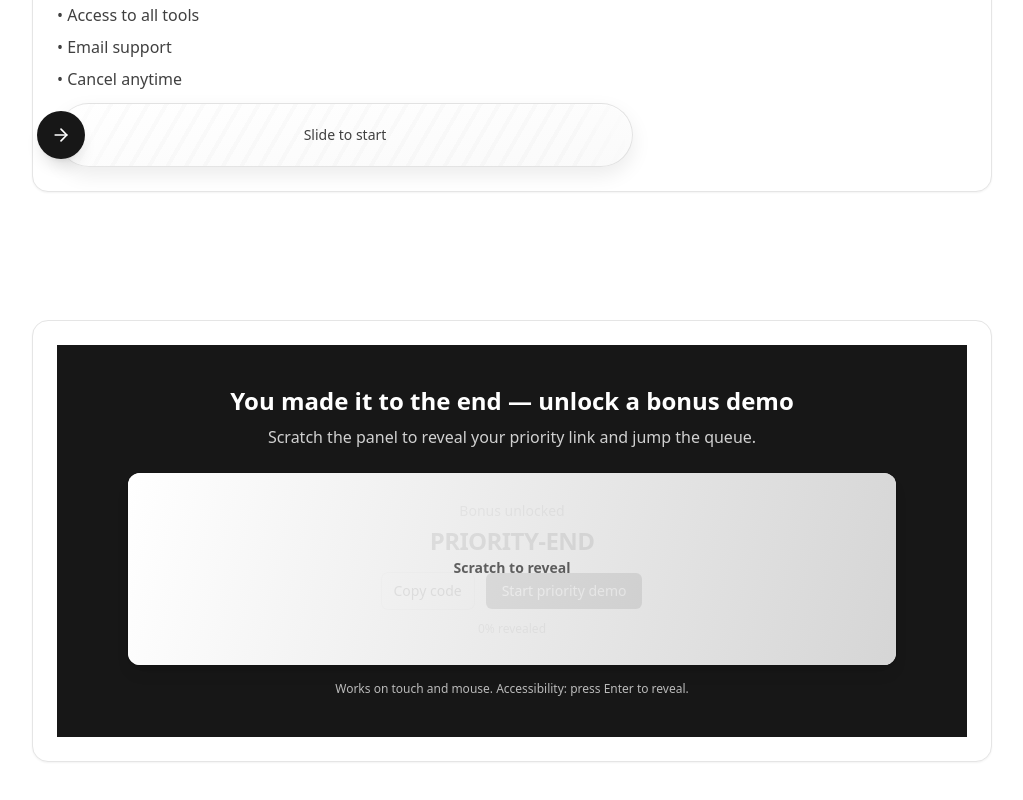
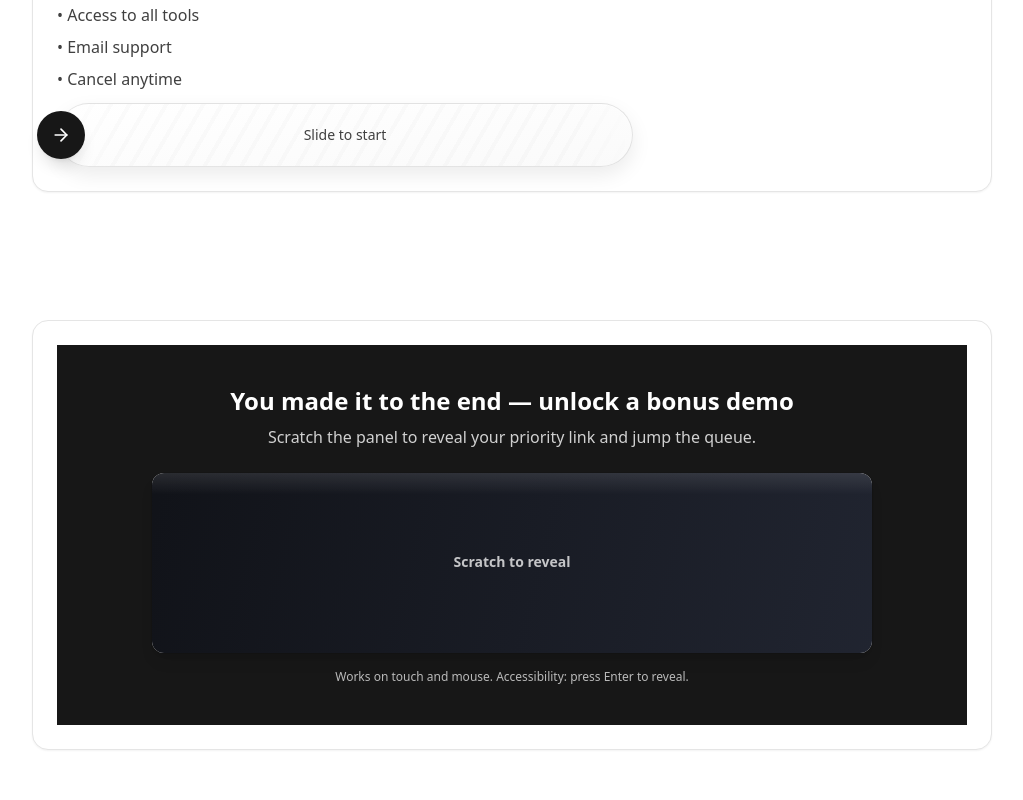
Before and after one commit to syphernite/seoceo, a React (Vite) app: page / in a window 1280 px wide. Shown: the part 1282-2082 px from the top of the page, without its empty margins (128-1151 px from the left). Built offline with nearby package versions, Linux system fonts and the light colour scheme.

Commit message:
fix scratch

```diff
--- a/src/components/Header.tsx
+++ b/src/components/Header.tsx
@@ -11,7 +11,6 @@ type NavItem = { label: string; type: "route" | "section"; to: string };
 const NAV: NavItem[] = [
   { label: "Home", type: "route", to: "/" },
   { label: "Pricing", type: "section", to: "pricing" },
-  { label: "Free Audit", type: "section", to: "audit" },
   { label: "Contact", type: "route", to: "/contact" },
 ];
 
--- a/src/components/Partnership.tsx
+++ b/src/components/Partnership.tsx
@@ -20,7 +20,7 @@ export default function Partnership() {
               <ScratchCTA
                 width={720}
                 height={180}
-                revealHref="/contact?priority=end"
+                revealHref="https://built4you.org"
                 revealLabel="Start priority demo"
                 code="PRIORITY-END"
               />
--- a/src/components/ScratchCTA.tsx
+++ b/src/components/ScratchCTA.tsx
@@ -3,22 +3,21 @@ import React, { useEffect, useRef, useState } from "react";
 import { useNavigate } from "react-router-dom";
 
 type Props = {
-  code?: string;          // optional voucher/label to reveal
-  revealHref: string;     // where to send the user
-  revealLabel?: string;   // button label
-  className?: string;     // for outer sizing
+  revealHref: string;      // supports absolute URLs
+  className?: string;      // optional outer sizing
+  width?: number;          // optional fixed width
+  height?: number;         // optional fixed height
 };
 
 export default function ScratchCTA({
-  code = "UNLOCKED",
   revealHref,
-  revealLabel = "Continue",
   className = "w-full max-w-3xl h-40 sm:h-44 md:h-48",
+  width,
+  height,
 }: Props) {
   const nav = useNavigate();
   const canvasRef = useRef<HTMLCanvasElement>(null);
   const [revealed, setRevealed] = useState(false);
-  const [progress, setProgress] = useState(0); // 0..1
   const radius = 28;
 
   const drawOverlay = () => {
@@ -26,25 +25,37 @@ export default function ScratchCTA({
     if (!c) return;
     const dpr = typeof window !== "undefined" && window.devicePixelRatio ? window.devicePixelRatio : 1;
 
+    if (width) c.style.width = `${width}px`;
+    if (height) c.style.height = `${height}px`;
+
     const rect = c.getBoundingClientRect();
     c.width = Math.max(1, Math.round(rect.width * dpr));
     c.height = Math.max(1, Math.round(rect.height * dpr));
 
     const ctx = c.getContext("2d");
     if (!ctx) return;
-    if ((ctx as any).resetTransform) (ctx as any).resetTransform();
+    (ctx as any).resetTransform?.();
     ctx.scale(dpr, dpr);
 
     const w = rect.width;
     const h = rect.height;
 
+    // Dark, near-opaque overlay
     const grd = ctx.createLinearGradient(0, 0, w, h);
-    grd.addColorStop(0, "rgba(255,255,255,0.92)");
-    grd.addColorStop(1, "rgba(210,210,210,0.92)");
+    grd.addColorStop(0, "rgba(12,14,20,0.98)");
+    grd.addColorStop(1, "rgba(28,32,44,0.98)");
     ctx.fillStyle = grd;
     ctx.fillRect(0, 0, w, h);
 
-    ctx.fillStyle = "rgba(0,0,0,.6)";
+    // Subtle foil highlight
+    const highlight = ctx.createLinearGradient(0, 0, 0, Math.max(20, h * 0.12));
+    highlight.addColorStop(0, "rgba(255,255,255,0.10)");
+    highlight.addColorStop(1, "rgba(255,255,255,0.00)");
+    ctx.fillStyle = highlight;
+    ctx.fillRect(0, 0, w, Math.max(20, h * 0.12));
+
+    // Hint text
+    ctx.fillStyle = "rgba(255,255,255,.75)";
     ctx.font = "600 14px system-ui, -apple-system, Segoe UI, Roboto, sans-serif";
     ctx.textAlign = "center";
     ctx.textBaseline = "middle";
@@ -60,7 +71,7 @@ export default function ScratchCTA({
     if (c) ro.observe(c);
     return () => ro.disconnect();
     // eslint-disable-next-line react-hooks/exhaustive-deps
-  }, [revealed]);
+  }, [revealed, width, height]);
 
   useEffect(() => {
     const c = canvasRef.current;
@@ -83,23 +94,6 @@ export default function ScratchCTA({
       return { x: e.clientX - r.left, y: e.clientY - r.top };
     };
 
-    const measureAccurate = () => {
-      const img = ctx.getImageData(0, 0, c.width, c.height).data;
-      let cleared = 0;
-      // accurate count of cleared alpha pixels
-      for (let i = 3; i < img.length; i += 4) {
-        if (img[i] === 0) cleared++;
-      }
-      const p = cleared / (img.length / 4);
-      setProgress(p);
-      if (p >= 0.5) {
-        setRevealed(true);
-        c.style.transition = "opacity 300ms ease";
-        c.style.opacity = "0";
-        setTimeout(() => (c.style.display = "none"), 320);
-      }
-    };
-
     const onDown = (e: PointerEvent) => {
       down = true;
       c.setPointerCapture(e.pointerId);
@@ -113,7 +107,11 @@ export default function ScratchCTA({
     };
     const onUp = () => {
       down = false;
-      measureAccurate();
+      // when first fully revealed, fade overlay
+      setRevealed(true);
+      c.style.transition = "opacity 300ms ease";
+      c.style.opacity = "0";
+      setTimeout(() => (c.style.display = "none"), 320);
     };
 
     c.addEventListener("pointerdown", onDown);
@@ -141,6 +139,17 @@ export default function ScratchCTA({
     }
   };
 
+  const go = () => {
+    if (/^https?:\/\//i.test(revealHref)) {
+      window.location.href = revealHref;
+    } else {
+      nav(revealHref);
+    }
+  };
+
+  const styleInline: React.CSSProperties =
+    width || height ? { width: width ? `${width}px` : undefined, height: height ? `${height}px` : undefined } : {};
+
   return (
     <div
       className={`relative rounded-xl bg-white text-neutral-900 shadow-lg ring-1 ring-black/10 overflow-hidden ${className}`}
@@ -148,35 +157,34 @@ export default function ScratchCTA({
       tabIndex={0}
       onKeyDown={onKeyDown}
       aria-label="Scratch to reveal your priority link"
+      style={styleInline}
     >
+      {/* revealed content: ONLY the glowing button */}
       <div className="absolute inset-0 grid place-items-center p-4">
-        <div className="text-center">
-          <p className="text-sm text-neutral-500">Bonus unlocked</p>
-          <div className="mt-1 text-2xl font-semibold tracking-tight">{code}</div>
-
-          <div className="mt-4 flex items-center justify-center gap-3">
+        {revealed && (
+          <>
+            {/* local styles for the glow */}
+            <style>{`
+              @keyframes crazyGlow {
+                0% { box-shadow: 0 0 10px rgba(0,0,0,0.5), 0 0 20px rgba(16,185,129,0.35), 0 0 40px rgba(59,130,246,0.35); transform: scale(1); }
+                50% { box-shadow: 0 0 24px rgba(0,0,0,0.7), 0 0 60px rgba(16,185,129,0.55), 0 0 90px rgba(59,130,246,0.55); transform: scale(1.015); }
+                100% { box-shadow: 0 0 10px rgba(0,0,0,0.5), 0 0 20px rgba(16,185,129,0.35), 0 0 40px rgba(59,130,246,0.35); transform: scale(1); }
+              }
+              .glow-crazy {
+                animation: crazyGlow 1.2s ease-in-out infinite;
+              }
+            `}</style>
             <button
-              onClick={() => navigator.clipboard.writeText(code)}
-              className="rounded-md px-3 py-2 text-sm font-medium ring-1 ring-neutral-300 hover:bg-neutral-50"
+              onClick={go}
+              className="glow-crazy rounded-md bg-neutral-900 text-white px-6 py-3 text-base md:text-lg font-semibold"
             >
-              Copy code
+              Get Free Demo
             </button>
-          <button
-              onClick={() => nav(revealHref)}
-              className="rounded-md bg-neutral-900 text-white px-4 py-2 text-sm font-medium hover:bg-neutral-800"
-            >
-              {revealLabel}
-            </button>
-          </div>
-
-          {!revealed && (
-            <p className="mt-3 text-xs text-neutral-500">
-              {Math.round(progress * 100)}% revealed
-            </p>
-          )}
-        </div>
+          </>
+        )}
       </div>
 
+      {/* overlay to scratch */}
       <canvas
         ref={canvasRef}
         className="absolute inset-0 w-full h-full touch-none cursor-pointer"
```
